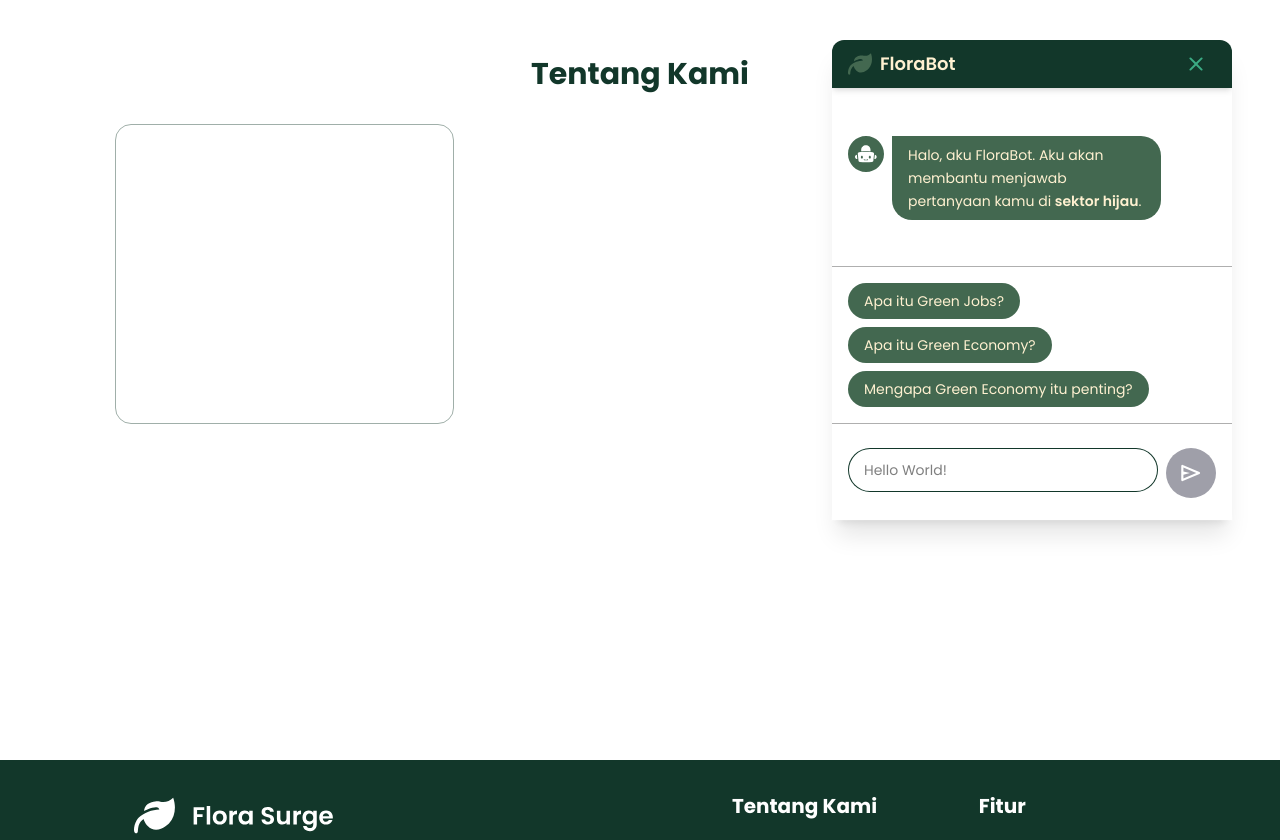
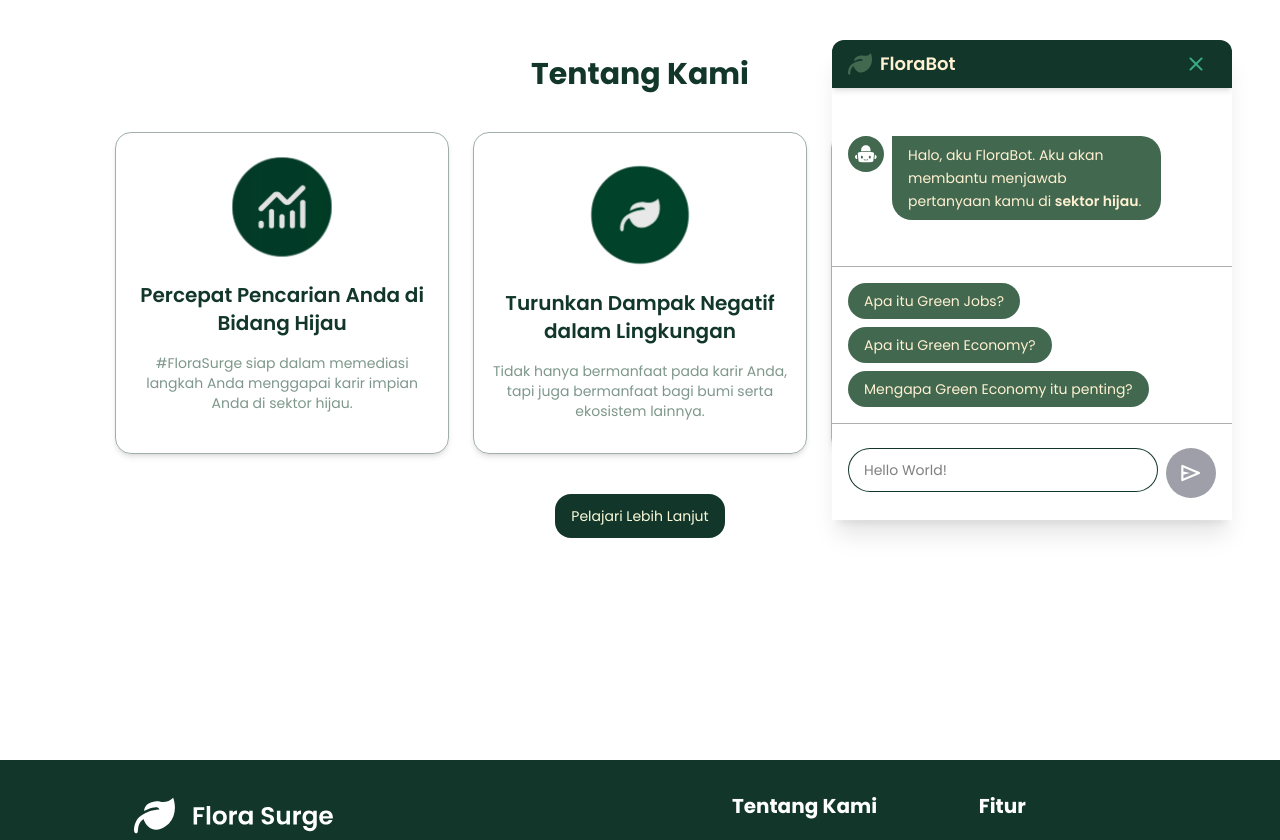
Before and after one commit to AmirHamzah-1Fz/flora-surge, a React (Vite) app: page / in a window 1280 px wide. Shown: the part 840-1680 px from the top of the page. Built offline with nearby package versions, Linux system fonts and the light colour scheme.

Commit message:
Feat: About section (#69)

```diff
--- a/src/components/home/About.tsx
+++ b/src/components/home/About.tsx
@@ -1,26 +1,50 @@
+import Traffic from '../../assets/icons/card-icons/traffic.svg';
+import Leaf from '../../assets/icons/card-icons/leaf.svg';
+import Lamp from '../../assets/icons/card-icons/lamp.svg';
+
 function About() {
   return (
-    <section className="w-full h-screen bg-light">
-        <div className="w-full h-auto container mx-auto lg:max-w-5xl xl:max-w-6xl px-[4%]">
-            <div className="w-full flex pt-24 flex-col items-start gap-4">
-                <h1 className="text-3xl w-full text-center font-bold text-primary">Tentang Kami</h1>
-                <div className="w-full mt-4 h-auto min-h-[300px] place-items-center grid lg:grid-cols-3 md:grid-cols-2 grid-cols-1 gap-4">
-                    <div className="w-full h-full rounded-2xl bg-transparent border border-primary/40 p-4">
-                    <div className="w-full h-full flex flex-col gap-2 items-center justify-start">
+    <section className="bg-light h-screen w-full">
+      <div className="container mx-auto h-auto w-full px-[4%] lg:max-w-5xl xl:max-w-6xl">
+        <div className="w-full pt-24">
+          <h1 className="text-primary mb-6 w-full text-center text-3xl font-bold">Tentang Kami</h1>
 
-                    </div>
-                    <div className="w-full h-full flex flex-col gap-2 items-center justify-start">
+          <div className="mt-10 grid h-auto min-h-[300px] w-full grid-cols-1 place-items-center gap-x-6 md:grid-cols-2 lg:grid-cols-3">
+            <div className="border-primary/40 shadow-[hsl(0, 0, 0)]/30 h-full w-full rounded-2xl border bg-transparent px-4 py-6 shadow-md">
+              <div className="flex h-full w-full flex-col items-center justify-start gap-2 text-center">
+                <img src={Traffic} alt="icons1" className="h-[100px] w-[100px]" />
+                <h2 className="text-primary mt-4 text-xl font-semibold">Percepat Pencarian Anda di Bidang Hijau</h2>
 
-                    </div>
-                    <div className="w-full h-full flex flex-col gap-2 items-center justify-start">
+                <p className="text-t-green mt-2 text-sm">#FloraSurge siap dalam memediasi langkah Anda menggapai karir impian Anda di sektor hijau.</p>
+              </div>
+            </div>
+            <div className="border-primary/40 shadow-[hsl(0, 0, 0)]/30 h-full w-full rounded-2xl border bg-transparent px-4 py-8 shadow-md">
+              <div className="flex h-full w-full flex-col items-center justify-start gap-2 text-center">
+                <img src={Leaf} alt="icons1" className="h-[100px] w-[100px]" />
+                <h2 className="text-primary mt-4 text-xl font-semibold">Turunkan Dampak Negatif dalam Lingkungan</h2>
 
-                    </div>
-                    </div>
-                </div>
+                <p className="text-t-green mt-2 text-sm">Tidak hanya bermanfaat pada karir Anda, tapi juga bermanfaat bagi bumi serta ekosistem lainnya.</p>
+              </div>
             </div>
+            <div className="border-primary/40 shadow-[hsl(0, 0, 0)]/30 h-full w-full rounded-2xl border bg-transparent px-4 py-8 shadow-md">
+              <div className="flex h-full w-full flex-col items-center justify-start gap-2 text-center">
+                <img src={Lamp} alt="icons1" className="h-[100px] w-[100px]" />
+                <h2 className="text-primary mt-4 text-xl font-semibold">Persiapkan Pengetahuan Anda di Bidang Hijau</h2>
+
+                <p className="text-t-green mt-2 text-sm">Kesadaran dan pengetahuan akan pentingnya menjaga kelestarian di berbagai sektor sangat dibutuhkan.</p>
+              </div>
+            </div>
+          </div>
+
+          <div className="flex h-auto w-full justify-center">
+            <button type="button" className="bg-primary text-green3 hover:bg-primary/90 mt-10 h-auto w-auto cursor-pointer rounded-2xl px-4 py-3 text-sm transition-[box-shadow,scale] hover:shadow-md active:scale-95 active:shadow-md" title="Pelajari Lebih lanjut">
+              Pelajari Lebih Lanjut
+            </button>
+          </div>
         </div>
+      </div>
     </section>
-  )
+  );
 }
 
-export default About
+export default About;
```
